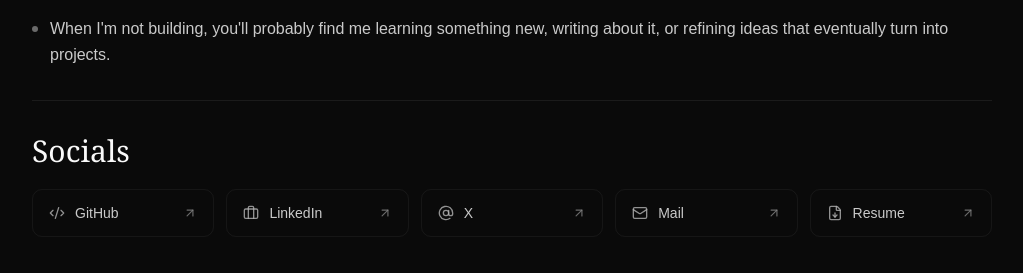
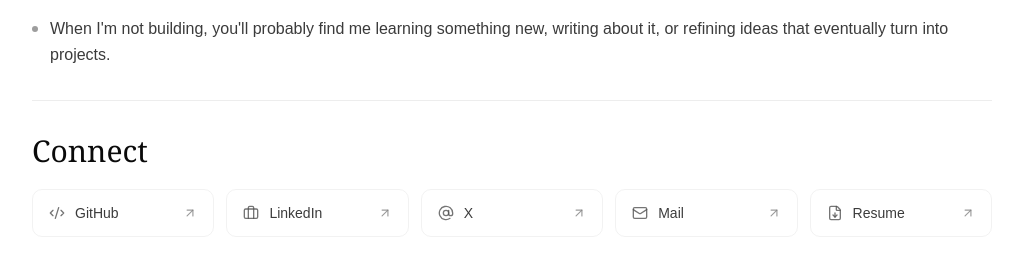
Before and after one commit to Guna1301/itsguna, a React (Vite) app: page / in a window 1280 px wide. Shown: the part 740-1013 px from the top of the page, without its empty margins (128-1151 px from the left). Built offline with nearby package versions, Linux system fonts and the light colour scheme; no server answers.

Commit message:
feat: add resume page

```diff
--- a/src/components/providers/ThemeProvider.tsx
+++ b/src/components/providers/ThemeProvider.tsx
@@ -5,7 +5,7 @@ export function ThemeProvider({ children, ...props }: ThemeProviderProps) {
   return (
     <NextThemesProvider
       attribute="class"
-      defaultTheme="dark"
+      defaultTheme="light"
       enableSystem={false}
       disableTransitionOnChange
       {...props}
--- a/src/components/sections/Hero/SocialLinks.tsx
+++ b/src/components/sections/Hero/SocialLinks.tsx
@@ -7,7 +7,7 @@ export function SocialLinks() {
     return (
         <div className="border-t border-border/70 py-6 sm:py-8">
             <h2 className="mb-5 font-serif text-2xl text-foreground sm:text-3xl">
-                Socials
+                Connect
             </h2>
 
             <div className="grid w-full grid-cols-2 gap-3 sm:grid-cols-3 lg:grid-cols-5">
@@ -20,8 +20,8 @@ export function SocialLinks() {
                     >
                         <a
                             href={href}
-                            target={href.startsWith("/") ? undefined : "_blank"}
-                            rel={href.startsWith("/") ? undefined : "noreferrer"}
+                            target={"_blank"}
+                            rel={"noreferrer"}
                             className="flex w-full items-center justify-between"
                         >
                             <div className="flex items-center gap-2.5">
--- a/src/components/sections/articles/Articles.tsx
+++ b/src/components/sections/articles/Articles.tsx
@@ -9,7 +9,7 @@ export function Articles() {
     const { data: articles, isLoading, isError } = useArticles();
 
     return (
-        <Section className="border-t border-border/70 py-16 md:py-24">
+        <Section>
             <div className="mx-auto max-w-6xl">
 
                 <div className="mb-10 flex flex-col gap-4 border-b border-border/70 pb-6 sm:mb-12 md:flex-row md:items-end md:justify-between">
--- a/src/data/profile.ts
+++ b/src/data/profile.ts
@@ -12,7 +12,6 @@ export const profile = {
     "I believe good software comes from understanding the fundamentals, paying attention to the details, and constantly improving with every project.",
     "When I'm not building, you'll probably find me learning something new, writing about it, or refining ideas that eventually turn into projects."
     ],
-  resume: "/resume.pdf",
   avatar,
   banner,
 } as const;
```
Also changed, not shown: 1 other file (tests, documents, lock files or other folders).
